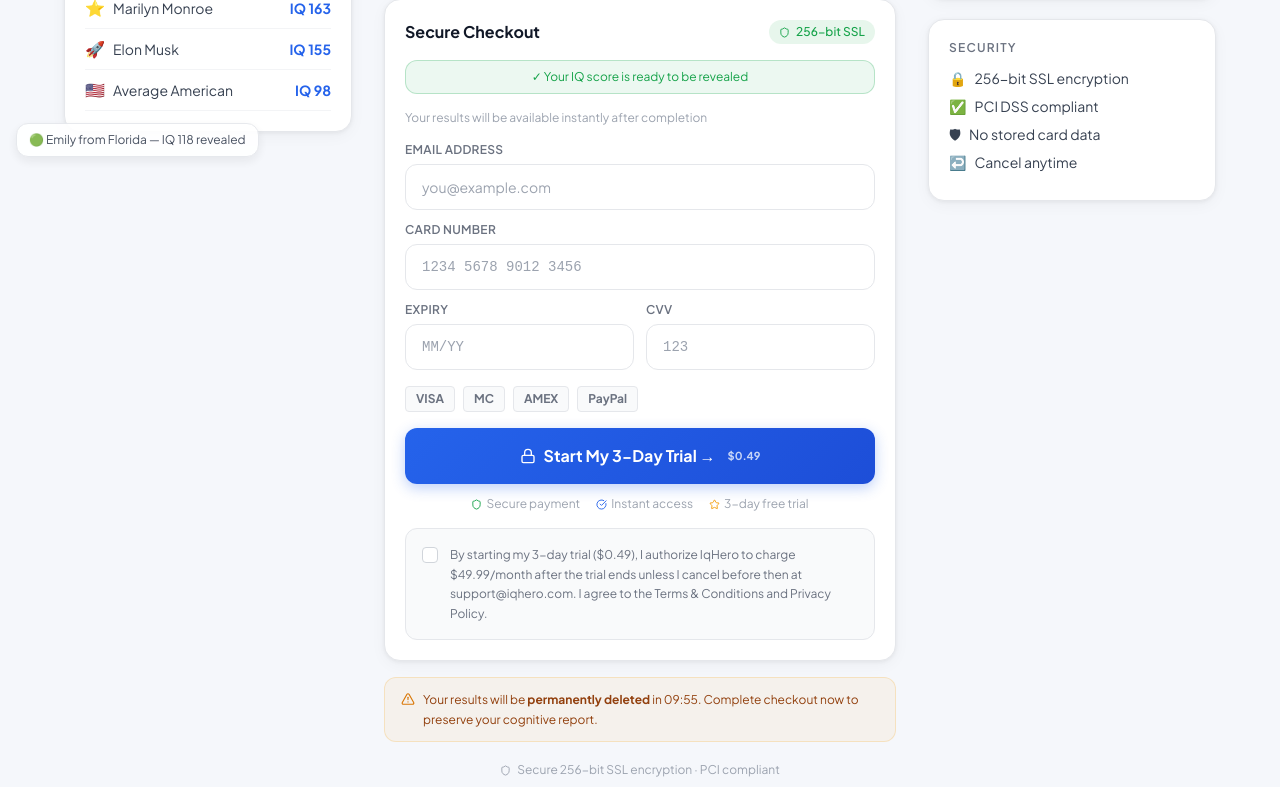
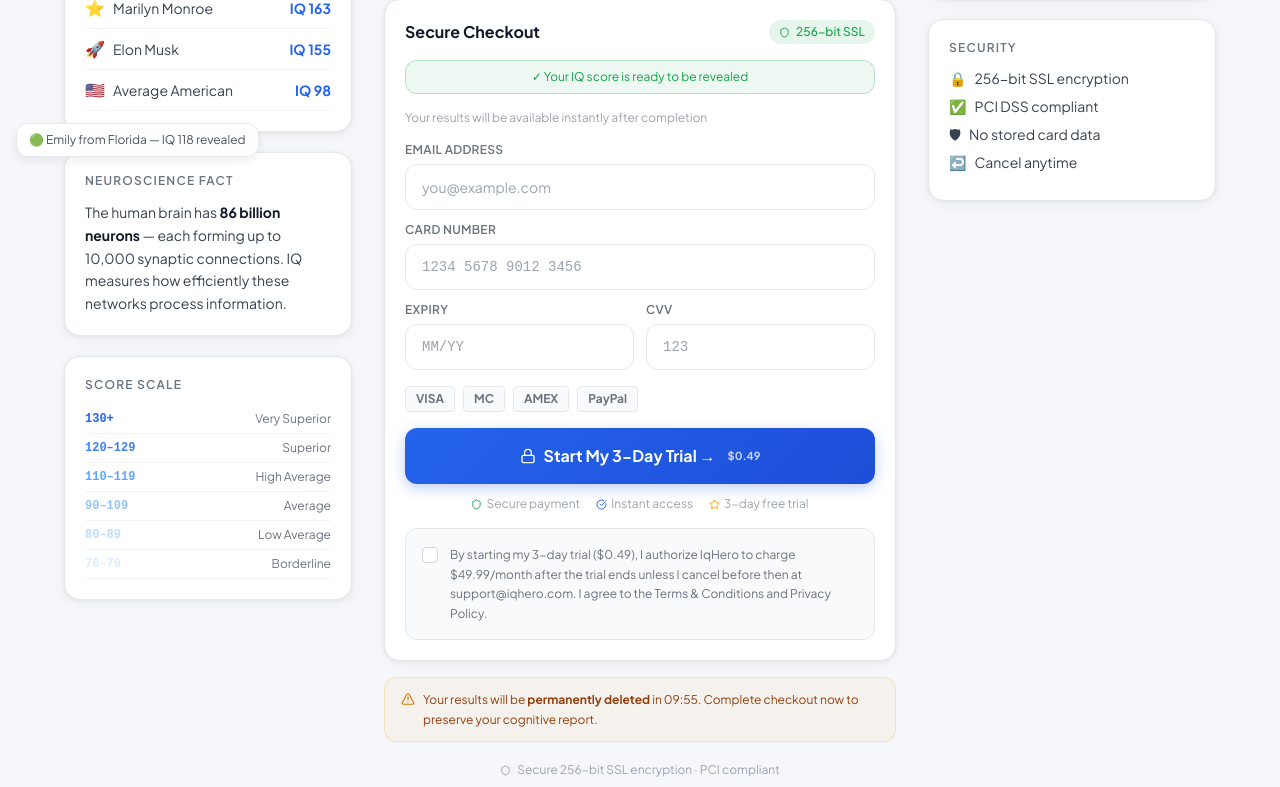
Before and after one commit to gregorymatusevich7788-creator/iq-platform, a Next.js app: page /unlock in a window 1280 px wide. Shown: the part 619-1406 px from the top of the page. Built offline with nearby package versions, Linux system fonts and the light colour scheme; no server answers.

Commit message:
feat: full sidebar content on unlock page

```diff
--- a/app/unlock/page.tsx
+++ b/app/unlock/page.tsx
@@ -255,6 +255,32 @@
                     <span className="text-sm" style={{ color: '#374151' }}>{name}</span>
                   </div>
                   <span className="text-sm font-bold" style={{ color: '#2563eb' }}>IQ {iq}</span>
+                </div>
+              ))}
+            </div>
+
+            {/* Brain fact */}
+            <div className="card p-5">
+              <div className="text-xs font-semibold uppercase tracking-widest mb-3" style={{ color: '#6b7280' }}>Neuroscience fact</div>
+              <p className="text-sm leading-relaxed" style={{ color: '#374151' }}>
+                The human brain has <strong style={{ color: '#111827' }}>86 billion neurons</strong> — each forming up to 10,000 synaptic connections. IQ measures how efficiently these networks process information.
+              </p>
+            </div>
+
+            {/* IQ score scale */}
+            <div className="card p-5">
+              <div className="text-xs font-semibold uppercase tracking-widest mb-3" style={{ color: '#6b7280' }}>Score scale</div>
+              {[
+                { range: '130+', label: 'Very Superior', color: '#2563eb' },
+                { range: '120–129', label: 'Superior', color: '#3b82f6' },
+                { range: '110–119', label: 'High Average', color: '#60a5fa' },
+                { range: '90–109', label: 'Average', color: '#93c5fd' },
+                { range: '80–89', label: 'Low Average', color: '#bfdbfe' },
+                { range: '70–79', label: 'Borderline', color: '#dbeafe' },
+              ].map(({ range, label, color }) => (
+                <div key={range} className="flex items-center justify-between py-1.5" style={{ borderBottom: '1px solid #f3f4f6' }}>
+                  <span className="text-xs font-mono font-semibold" style={{ color }}>{range}</span>
+                  <span className="text-xs" style={{ color: '#6b7280' }}>{label}</span>
                 </div>
               ))}
             </div>
```
